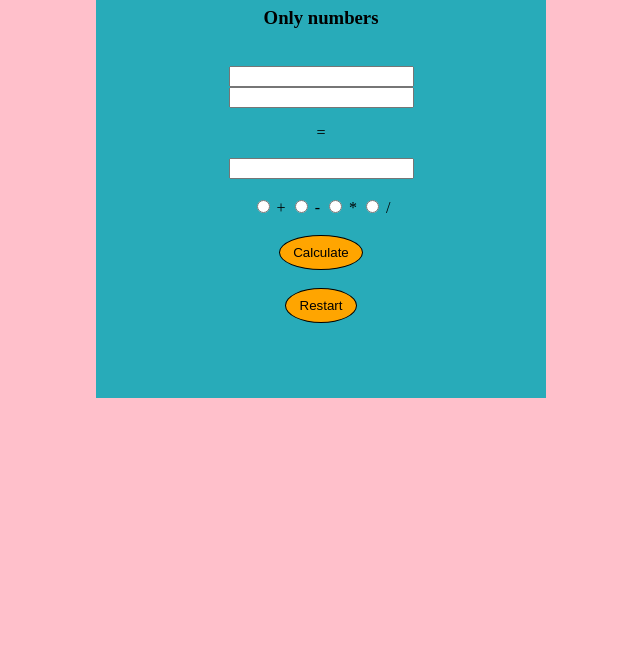
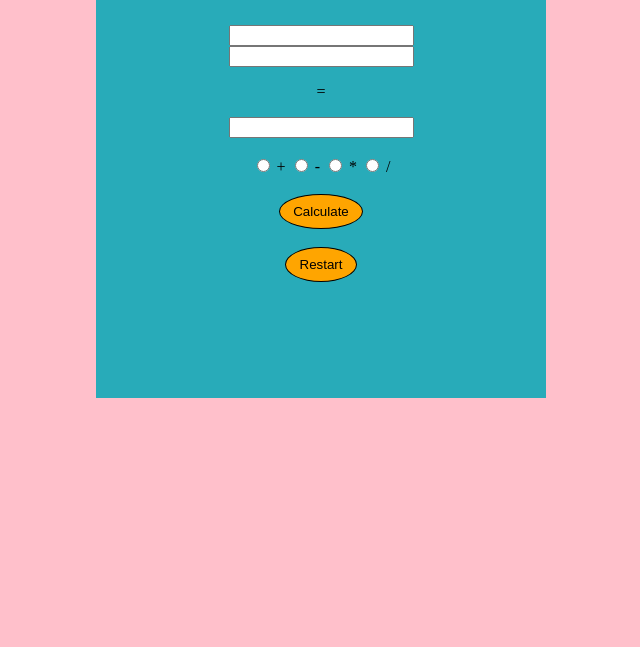
Before and after one commit to altoofaltoo/Calculator, a plain HTML site: page index.html in a window 1280 px wide. Shown: the part 153-800 px from the top of the page, without its empty margins (312-952 px from the left). Drawn offline with Linux system fonts and the light colour scheme.

Commit message:
Update index.html

```diff
--- a/index.html
+++ b/index.html
@@ -17,7 +17,6 @@
   <div class="k">
 
 <h1>Simple Calculator</h1>
-<h3>Only numbers</h3>
 
     <br>
     <input type="text" name="num-one" id="num-one" value="">
```
